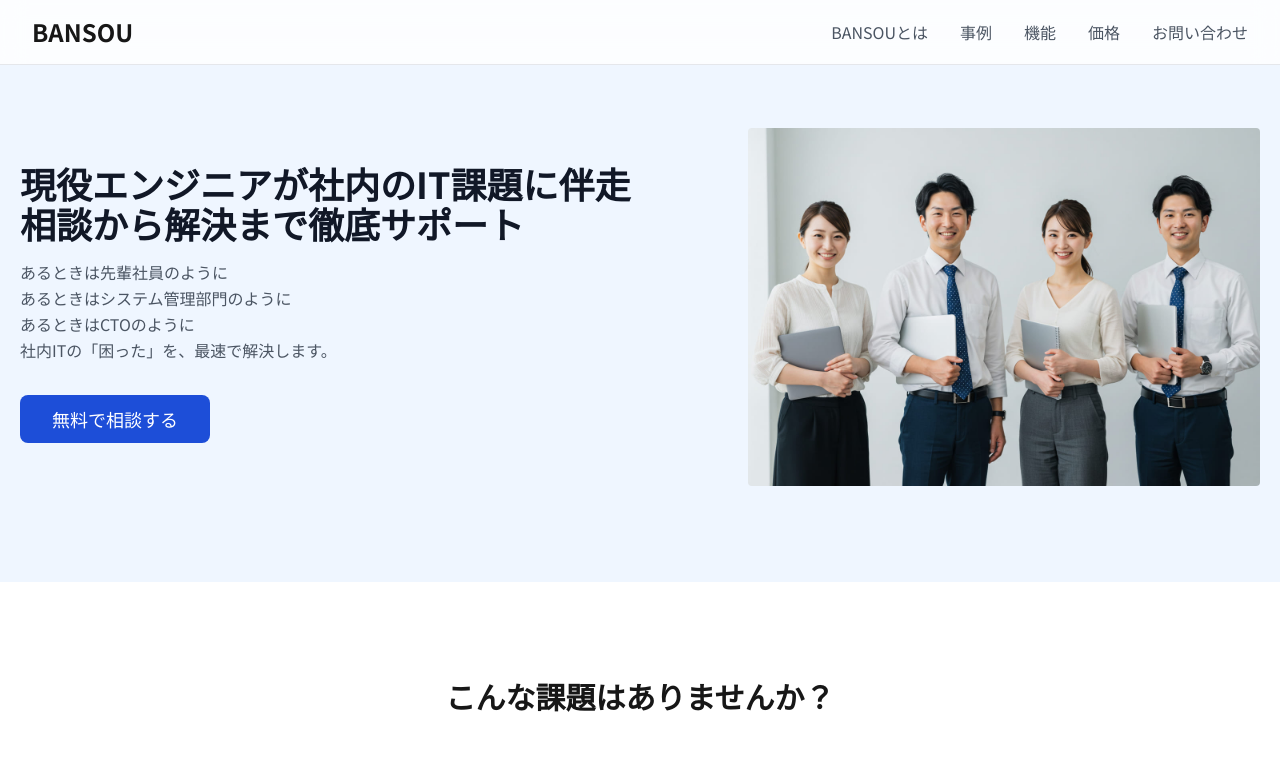
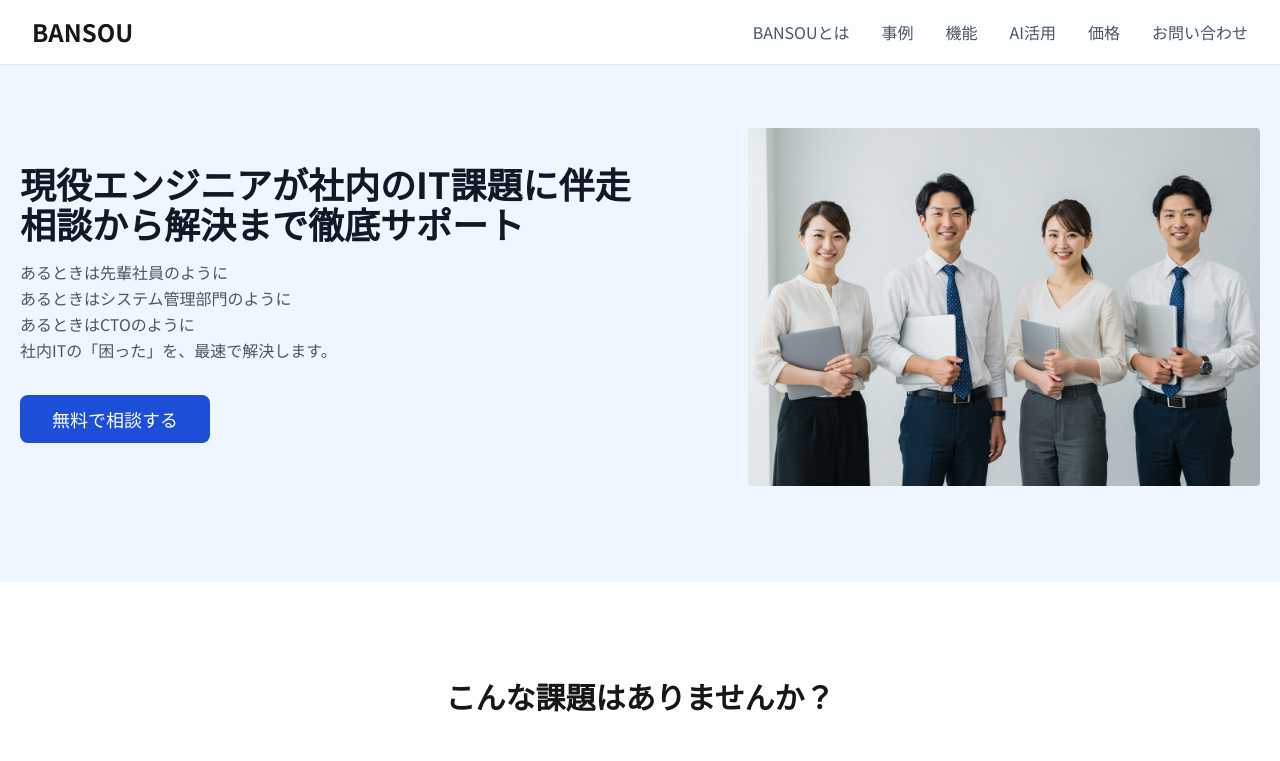
Before and after one commit to e3sys-develop/lp, a Next.js app: page /bansou in a window 1280 px wide. Shown: the top 761 px of the page. Built offline with nearby package versions, Linux system fonts and the light colour scheme.

Commit message:
Add AI section to Bansou landing page navigation

```diff
--- a/app/bansou/components/navbar.tsx
+++ b/app/bansou/components/navbar.tsx
@@ -11,6 +11,7 @@ export function Navbar() {
 		{ href: "#about", label: "BANSOUとは" },
 		{ href: "#case-study", label: "事例" },
 		{ href: "#features", label: "機能" },
+		{ href: "#ai", label: "AI活用" },
 		{ href: "#pricing", label: "価格" },
 		{ href: "https://share.hsforms.com/1P1QwdXqTQ-2uufI7qNRbsAsw9sc", label: "お問い合わせ" },
 	];
--- a/app/bansou/components/partners-section.tsx
+++ b/app/bansou/components/partners-section.tsx
@@ -14,7 +14,7 @@ const aiServices = [
 
 export function PartnersSection() {
   return (
-    <section className="lg:py-16 bg-white">
+    <section className="lg:py-16 bg-white" id="ai">
       <div className="container mx-auto px-4">
         <Card className="border-none shadow-lg">
           <CardContent className="pt-12">
```
